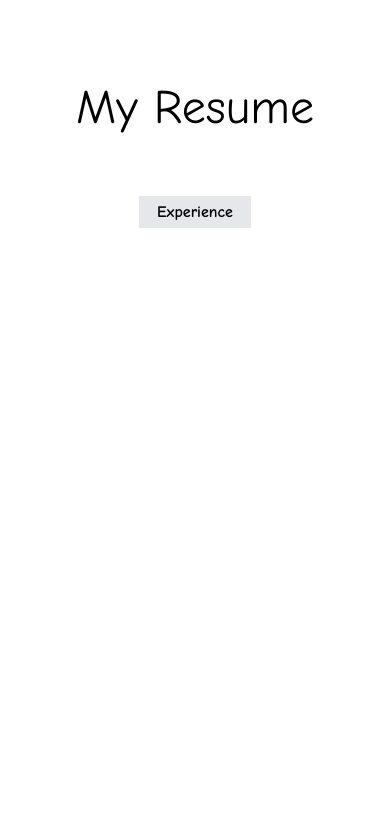
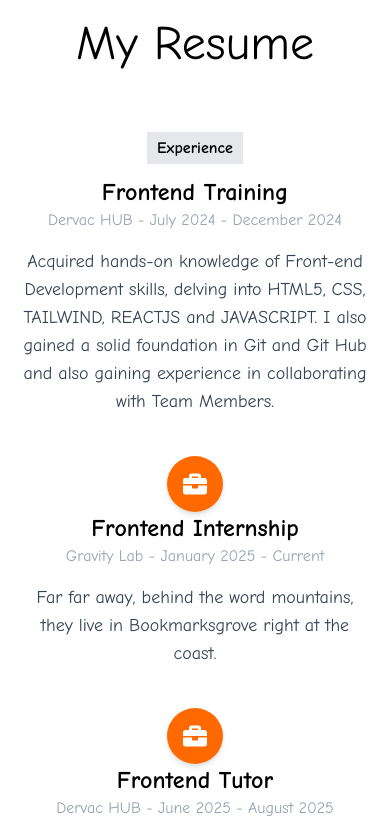
Before and after one commit to Taztahir/Zayd-Portfolio, a React (Vite) app: page / in a window 390 px wide. Shown: the part 1500-2340 px from the top of the page. Before the commit the page ends 1792 px from the top, so only its background shows below. Built offline with nearby package versions, Linux system fonts and the light colour scheme; a web font is replaced by a local one.

Commit message:
portfolio

```diff
--- a/src/About.jsx
+++ b/src/About.jsx
@@ -5,7 +5,7 @@ function About(){
         <section className='bg-white comic-neue-regular space-y-20 lg:py-10 py-20 '>
             <div>
                 {/* About me  */}
-                <h1 className='text-5xl text-[#000000] text-center comic-neue-regular'>About Me</h1>
+                <h1 className='text-5xl ? text-center comic-neue-regular'>About Me</h1>
             </div>
             <div className='lg:flex gap-10 lg:max-w-5xl md:mx-auto md:max-w-3xl sm:mx-10 mx-5 max-lg:space-y-5'>
                 <div className='flex md:gap-10 sm:gap-5 '>
--- a/src/App.jsx
+++ b/src/App.jsx
@@ -2,6 +2,7 @@ import './App.css';
 import Header from './Header';
 import About from './About'
 import ResumeTimeline from './ResumeTimeline';
+import ResumeTimelineMobile from './ResumeTimelineMoblie';
 // import load from './assets/loader.gif';
 
 // window.addEventListener("load", function () {
@@ -28,6 +29,7 @@ function App(){
         <Header/>
         <About/>
         <ResumeTimeline/>
+        <ResumeTimelineMobile/>
       </div>
   )
 }
--- a/src/Header.jsx
+++ b/src/Header.jsx
@@ -4,7 +4,7 @@ import './App.css'
 function Header(){
     return(
         <header className='Header '>
-            <div className='bg-[#FF9000]/90 text-center md:space-y-8 space-y-10 md:py-85 lg:py-16 py-40'>
+            <div className='bg-[#FF9000]/90 text-center md:space-y-8 space-y-10 md:py-85 lg:py-36 py-40'>
                 {/* Profile Image  */}
                 <div className='flex justify-center items-center'>
                     <img src={Profile} alt=""  className='rounded-full size-52'/>
--- a/src/ResumeTimeline.jsx
+++ b/src/ResumeTimeline.jsx
@@ -9,8 +9,16 @@ const experiences = [
     company: "Dervac HUB",
     date: "July 2024 - December 2024",
     description:
-      "Far far away, behind the word mountains, far from the countries Vokalia and Consonantia, there live the blind texts.",
+      "Acquired hands-on knowledge of Front-end Development skills, delving into HTML5, CSS, TAILWIND, REACTJS and JAVASCRIPT. I also gained a solid foundation in Git and Git Hub and also gaining experience in collaborating with Team Members.",
     side: "left",
+  },
+  {
+    title: "Frontend Internship",
+    company: "Gravity Lab",
+    date: "January 2025 - Current",
+    description:
+      "Far far away, behind the word mountains, they live in Bookmarksgrove right at the coast.",
+    side: "right",
   },
   {
     title: "Frontend Tutor",
@@ -18,7 +26,7 @@ const experiences = [
     date: "June 2025 - August 2025",
     description:
       "Far far away, behind the word mountains, they live in Bookmarksgrove right at the coast.",
-    side: "right",
+    side: "left",
   },
   {
     title: "Frontend Developer",
@@ -26,7 +34,7 @@ const experiences = [
     date: "August 2025 - Current",
     description:
       "Far far away, behind the word mountains, far from the countries Vokalia and Consonantia, there live the blind texts.",
-    side: "left",
+    side: "right",
   },
 ];
 
@@ -44,10 +52,10 @@ export default function ResumeTimeline() {
   }, []);
 
   return (
-    <section className="bg-white py-16 px-4 overflow-hidden">
+    <section className="bg-white py-16 px-4 overflow-hidden max-md:hidden">
       <h1 className="text-5xl text-[#000000] text-center mb-16 comic-neue-regular">My Resume</h1>
         <div className="text-center comic-neue-bold bg-gray-200 max-w-28 mx-auto py-1">Experience</div>
-      <div className="relative max-w-screen-xl mx-auto max-md:hidden">
+      <div className="relative max-w-screen-xl mx-auto ">
         {/* Vertical center line */}
         <div className="absolute left-1/2 transform -translate-x-1/2 h-full border-l-2 border-gray-200 hidden md:block"></div>
 
--- /dev/null
+++ b/src/ResumeTimelineMoblie.jsx
@@ -0,0 +1,75 @@
+import { FaBriefcase } from "react-icons/fa";
+import { useEffect, useState } from "react";
+import { div } from "framer-motion/client";
+
+const experiences = [
+  {
+    title: "Frontend Training",
+    company: "Dervac HUB",
+    date: "July 2024 - December 2024",
+    description:
+      "Acquired hands-on knowledge of Front-end Development skills, delving into HTML5, CSS, TAILWIND, REACTJS and JAVASCRIPT. I also gained a solid foundation in Git and Git Hub and also gaining experience in collaborating with Team Members.",
+    side: "left",
+  },
+  {
+    title: "Frontend Internship",
+    company: "Gravity Lab",
+    date: "January 2025 - Current",
+    description:
+      "Far far away, behind the word mountains, they live in Bookmarksgrove right at the coast.",
+    side: "left",
+  },
+  {
+    title: "Frontend Tutor",
+    company: "Dervac HUB",
+    date: "June 2025 - August 2025",
+    description:
+      "Far far away, behind the word mountains, they live in Bookmarksgrove right at the coast.",
+    side: "left",
+  },
+  {
+    title: "Frontend Developer",
+    company: "Freelancer",
+    date: "August 2025 - Current",
+    description:
+      "Far far away, behind the word mountains, far from the countries Vokalia and Consonantia, there live the blind texts.",
+    side: "left",
+  },
+];
+
+
+function ResumeTimelineMobile() {
+    return(
+        <div>
+                <h1 className="text-5xl text-[#000000] text-center mb-16 comic-neue-regular">My Resume</h1>
+                <div className="text-center comic-neue-bold bg-gray-200 w-24 mx-auto px-2 my-3 py-1">Experience</div>
+            {experiences.map((exp, index) => (
+           <div key={index} className="md:hidden w- mx-5">
+
+                {/* work experience Mobile  */}
+                <div>
+                    {/* experience  */}
+                    <div className="items-center flex flex-col justify-center text-center gap-10">
+                        {/* briefcase  */}
+                        <div className="bg-orange-500 text-white p-4 rounded-full z-10 shadow-md w-14 mx-4 order-1 md:order-none">
+                            <FaBriefcase size={24} />
+                        </div>
+                        {/* Text  */}
+                        <div className="space-y-">
+                            <h3 className="text-black comic-neue-bold text-2xl">{exp.title}</h3>
+                            <p className="text-gray-400 comic-neue-regular">
+                                {exp.company} - {exp.date}
+                            </p>
+                            <p className="mt-4 comic-neue-regular text-lg text-gray-700">
+                                {exp.description}
+                            </p>
+                        </div>
+                    </div>
+                </div>
+            </div>
+            ))}
+        </div>
+
+            )
+}
+export default ResumeTimelineMobile;
```
